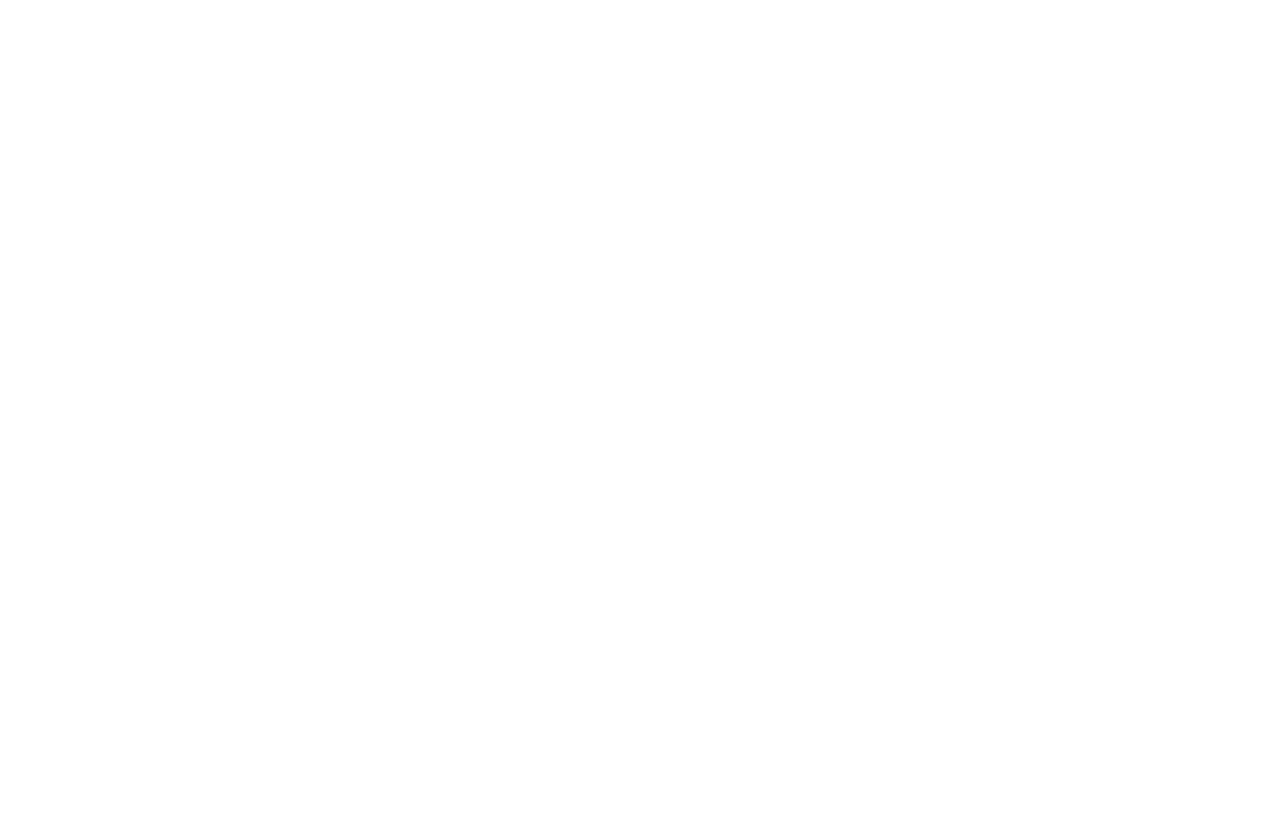
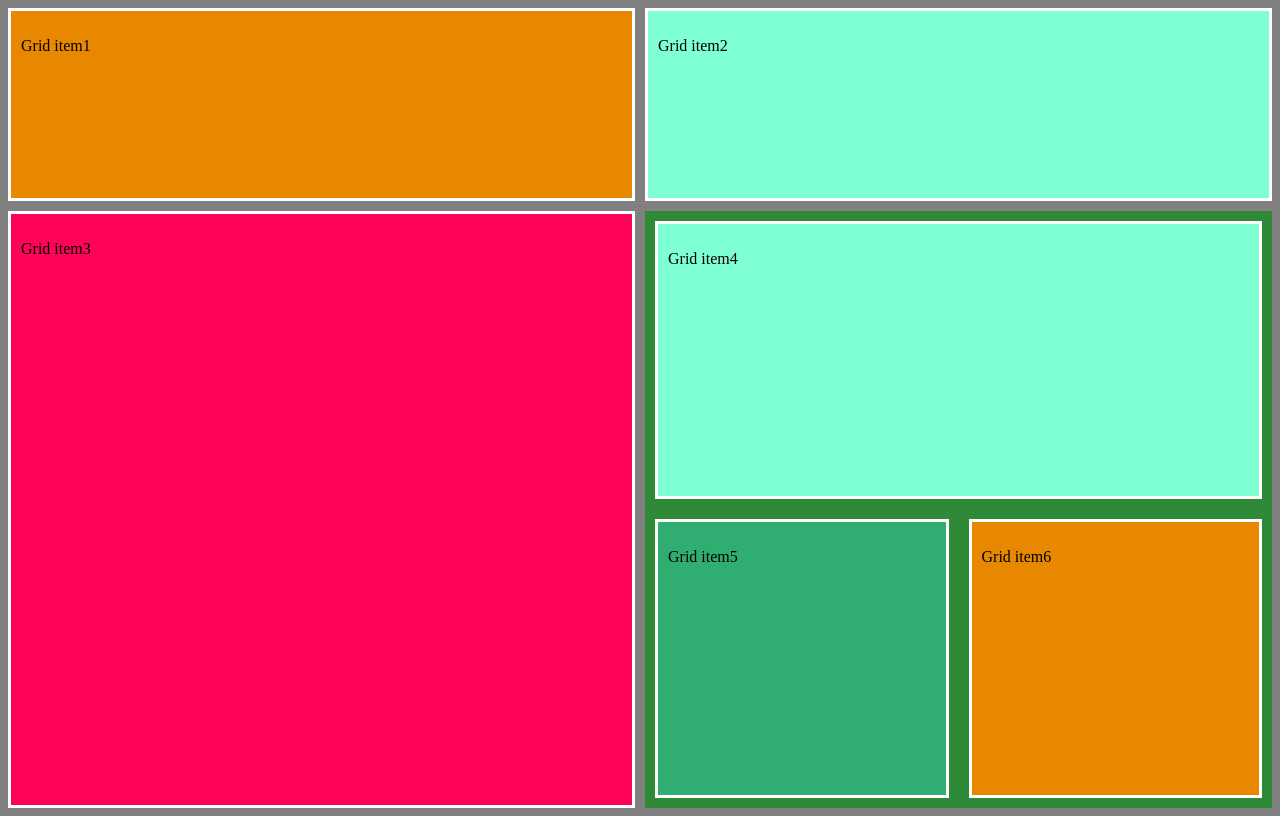
Before and after one commit to Rebeca0205/Videojuegos, a plain HTML site: page docs/Tareas/PaginaConGrid/grid4.html in a window 1280 px wide. Drawn offline with Linux system fonts and the light colour scheme.

Commit message:
ejercicio terminado

```diff
--- a/docs/Tareas/PaginaConGrid/css/grid3.css
+++ b/docs/Tareas/PaginaConGrid/css/grid3.css
@@ -7,7 +7,7 @@ body{
     height: 100%;
     display: grid;
     grid-template-columns: repeat(8, 1fr);
-    grid-template-rows: repeat(7, 1fr);
+    grid-template-rows: repeat(6, 1fr);
     gap: 10px;
 
 }
@@ -25,20 +25,24 @@ body{
 }
 
 .gridContainer article:nth-child(2){
-    background-color: rgb(47, 138, 55);
+    background-color: rgb(253, 4, 87);
     grid-column: 5/span 4;
     grid-row: 1/span 2;
 }
 
 .gridContainer article:nth-child(3){
+    background-color: rgb(47, 138, 55);
     grid-column: 1/span 3;
     grid-row: span 4;
 }
 
 .gridContainer article:nth-child(4){
-    background-color: rgb(253, 4, 87);
+
+    grid-column: span 5;
+    grid-row: span 4;
 }
 
 .gridContainer article:last-child{
     background-color: rgb(232, 135, 0);
+    grid-column: span 8;
 }
--- a/docs/Tareas/PaginaConGrid/css/grid4.css
+++ b/docs/Tareas/PaginaConGrid/css/grid4.css
@@ -0,0 +1,67 @@
+body{
+    background-color: gray;
+    height: 100vh;
+}
+
+.gridContainer{
+    height: 100%;
+    display: grid;
+    grid-template-columns: repeat(8, 1fr);
+    grid-template-rows: repeat(8, 1fr);
+    gap: 10px;
+
+}
+
+.gridContainer article{
+    background-color: aquamarine;
+    padding: 10px;
+    border: 3px solid white;
+}
+
+.gridContainer article:first-child{
+    background-color: rgb(232, 135, 0);
+    grid-column: 1/span 4;
+    grid-row: 1/span 2;
+}
+
+.gridContainer article:nth-child(2){
+    grid-column: 5/span 4;
+    grid-row: 1/span 2;
+}
+
+.gridContainer article:nth-child(3){
+    background-color: rgb(253, 4, 87);
+    grid-column: 1/span 4;
+    grid-row: span 6;
+}
+
+.secondGridContainer {
+    grid-row: span 6;
+    grid-column: span 4;
+    background-color: rgb(47, 138, 55);
+    display: grid;
+}
+
+.secondGridContainer article{
+    padding: 10px;
+    border: 3px solid white;
+    margin: 10px;
+}
+
+.secondGridContainer article:first-child{
+    background-color: aquamarine;
+    grid-column: 1/span 8;
+    grid-row: 1;
+}
+
+.secondGridContainer article:nth-child(2){
+    background-color: rgb(48, 174, 113);
+    grid-column: 1/span 4;
+    grid-row: 2;
+}
+
+.secondGridContainer article:last-child{
+    background-color: rgb(232, 135, 0);
+    grid-column: 5/span 4;
+    grid-row: 2;
+}
--- a/docs/Tareas/PaginaConGrid/grid4.html
+++ b/docs/Tareas/PaginaConGrid/grid4.html
@@ -3,9 +3,20 @@
 <head>
     <meta charset="UTF-8">
     <meta name="viewport" content="width=device-width, initial-scale=1.0">
+    <link rel="stylesheet" href="css/grid4.css">
     <title>Document</title>
 </head>
 <body>
+    <div class="gridContainer">
+        <article><p>Grid item1</p></article>
+        <article><p>Grid item2</p></article>
+        <article><p>Grid item3</p></article>
+        <section class="secondGridContainer">
+            <article><p>Grid item4</p></article>
+            <article><p>Grid item5</p></article>
+            <article><p>Grid item6</p></article>
+        </section>
 
+    </div>
 </body>
 </html>
```
Also changed, not shown: docs/Tareas/PaginaConGrid/index.html (+4 -1 lines).
